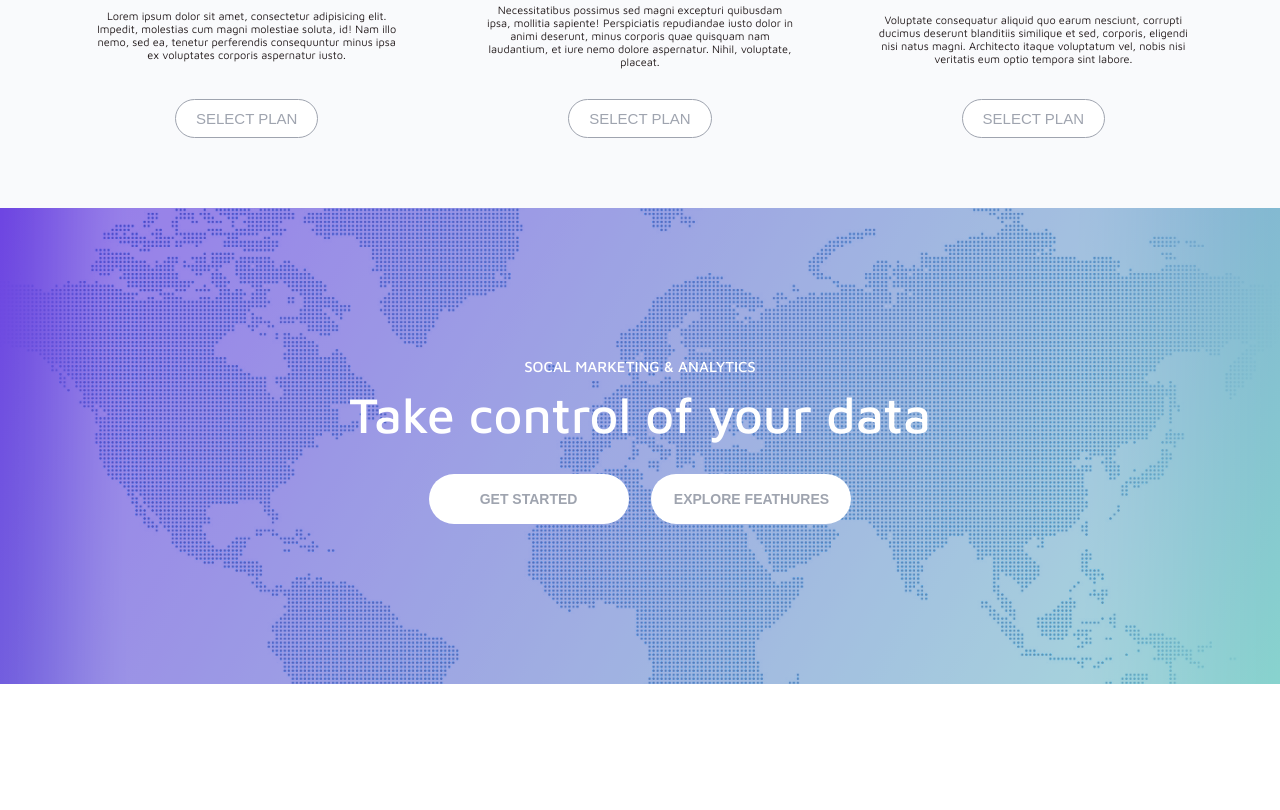
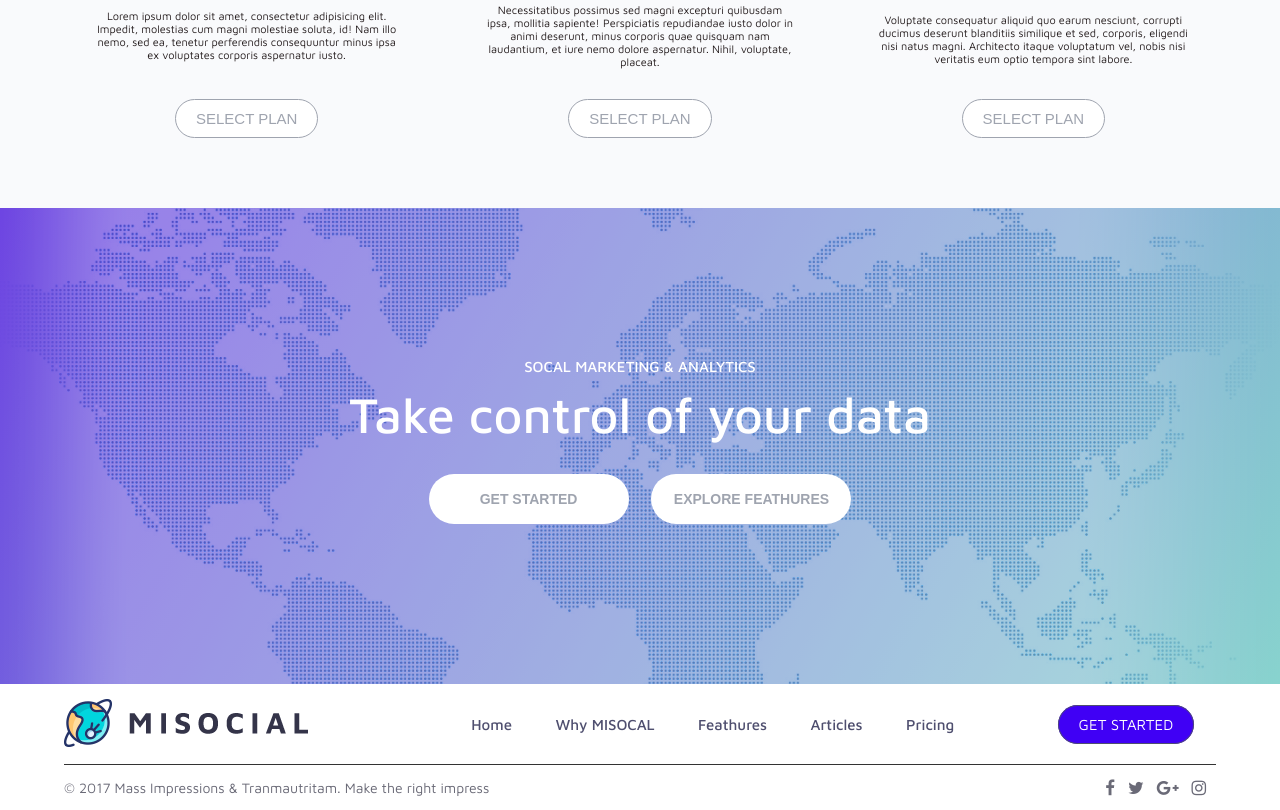
Before and after one commit to Penkivskiy/FlexBox-Landing, a plain HTML site: page index.html in a window 1280 px wide. Shown: the part 1351-2161 px from the top of the page. Before the commit the page ends 2035 px from the top, so only its background shows below. Drawn offline with Linux system fonts and the light colour scheme.

Commit message:
site footer || social links

```diff
--- a/css/main.css
+++ b/css/main.css
@@ -48,7 +48,6 @@ body {
 	display: flex;
 	justify-content: space-around;
 	list-style: none;
-	margin-left: 30rem;
 }
 .menu_link {
 	color: #fff;
@@ -269,16 +268,63 @@ body {
 	background-color: #4000f5;
 	color: #fff;
 }
-
-
-
-
-.Rounded_Rectangle_1 {
-  background-color: #4000f5;
-  position: absolute;
-  left: 765px;
-  top: 2205px;
-  width: 190px;
-  height: 50px;
-  z-index: 138;
+.footer_wrap {
+	display: flex;
+	justify-content: center;
 }
+.footer {
+	height: 10vh;
+	width: 90%;
+	display: flex;
+	justify-content: space-between;
+	align-items: center;
+}
+.footer_menu {
+	width: 70%;
+}
+.footer_menu ul {
+	display: flex;
+	justify-content: space-around;
+	list-style: none;
+}
+.footer_menu_link {
+	color: #4f4f6f;
+	text-decoration: none;
+	font-size: 1.5rem;
+	font-weight: 500;
+}
+.get_started_btn_footer {
+	margin-left: 60px;
+	background-color: #4000f5;
+	color: #fff;
+	border: 1px solid #4f4f6f;;
+	padding: 10px 20px;
+	border-radius: 100px;
+	text-transform: uppercase;
+	font-weight: 300;
+	transition: 0.5s;
+}
+.line {
+	display: block;
+	width: 90%;
+	height: 1px;
+	background-color: #333;
+	margin: 0 auto;
+}
+.legal {
+	display: flex;
+	justify-content: space-between;
+	align-items: center;
+	padding-left: 5%;
+	padding-right: 5%;
+}
+.copy {
+	font-size: 1.4rem;
+	color: #6a6a77;
+}
+.social_links a{
+	color: #6a6a77;
+	font-size: 1.7rem;
+	display: inline-block;
+	margin-right: 1rem;
+}
--- a/index.html
+++ b/index.html
@@ -6,6 +6,7 @@
 	<meta charset="utf-8">
 	<title>Pricing</title>
 
+	<link rel="stylesheet" type="text/css" href="https://maxcdn.bootstrapcdn.com/font-awesome/4.7.0/css/font-awesome.min.css">
 	<link href="https://fonts.googleapis.com/css?family=Maven+Pro:400,500,700,900" rel="stylesheet">
 	<link rel="stylesheet" type="text/css" href="css/main.css">
 </head>
@@ -76,5 +77,34 @@
 			<button class="cta-btn">explore feathures</button>
 		</div>
 	</div>
+	<div class="footer_wrap">
+		<div class="footer">
+			<div>
+			   <img src="image/Logo_footer.png">
+		    </div>
+			<div class="footer_menu">
+				<ul>
+					<li><a href="#" class="footer_menu_link">Home</a></li>
+					<li><a href="#" class="footer_menu_link">Why MISOCAL</a></li>
+					<li><a href="#" class="footer_menu_link">Feathures</a></li>
+					<li><a href="#" class="footer_menu_link">Articles</a></li>
+					<li><a href="#" class="footer_menu_link">Pricing</a></li>
+					<li><a href="#" class="get_started_btn_footer footer_menu_link">get started</a></li>
+				</ul>
+			</div>
+	    </div>
+	</div>
+	<div class="line"></div>
+	<div class="legal">
+		<div class="copy">
+			<p>© 2017 Mass Impressions & Tranmautritam. Make the right impress</p>
+		</div>
+		<div class="social_links">
+			<a href="#"><i class="fa fa-facebook"></i></a>
+			<a href="#"><i class="fa fa-twitter"></i></a>
+			<a href="#"><i class="fa fa-google-plus"></i></a>
+			<a href="#"><i class="fa fa-instagram"></i></a>
+		</div>
+	</div>
 </body>
 </html>
```
Also changed, not shown: image/Logo_footer.png (added), image/logo_icon.png (added).
